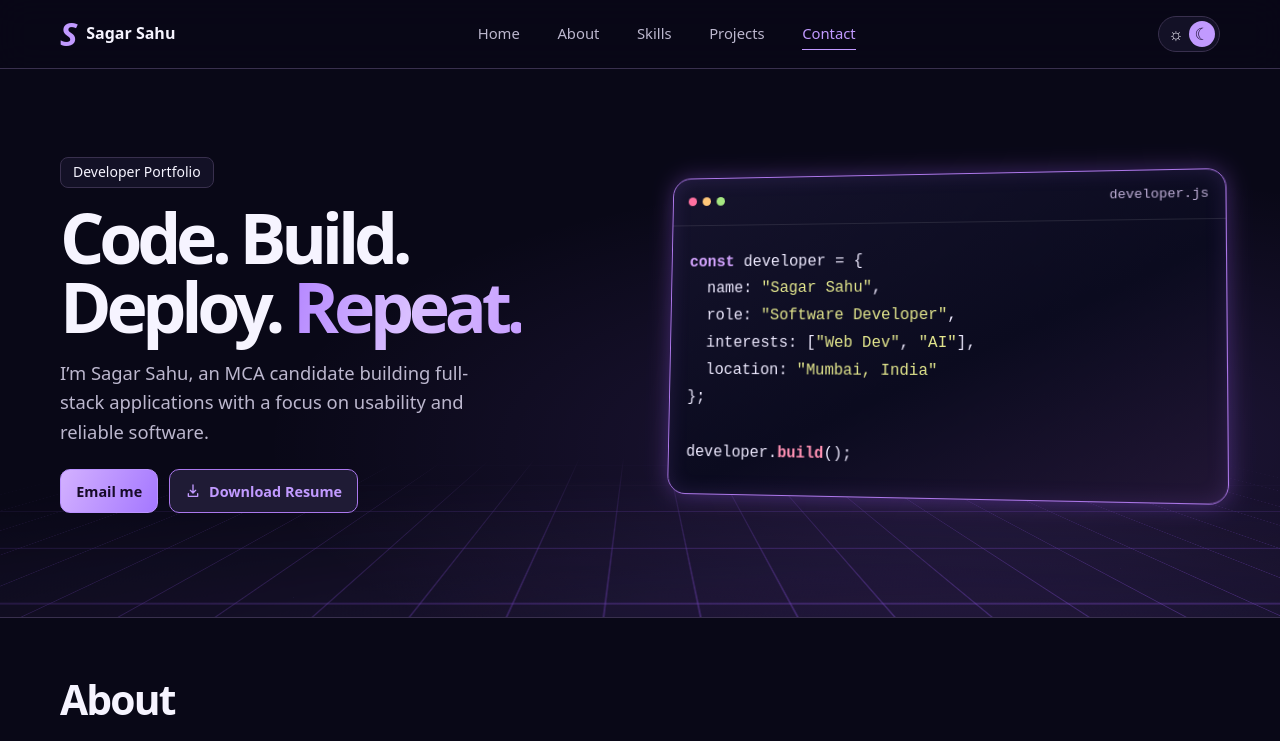
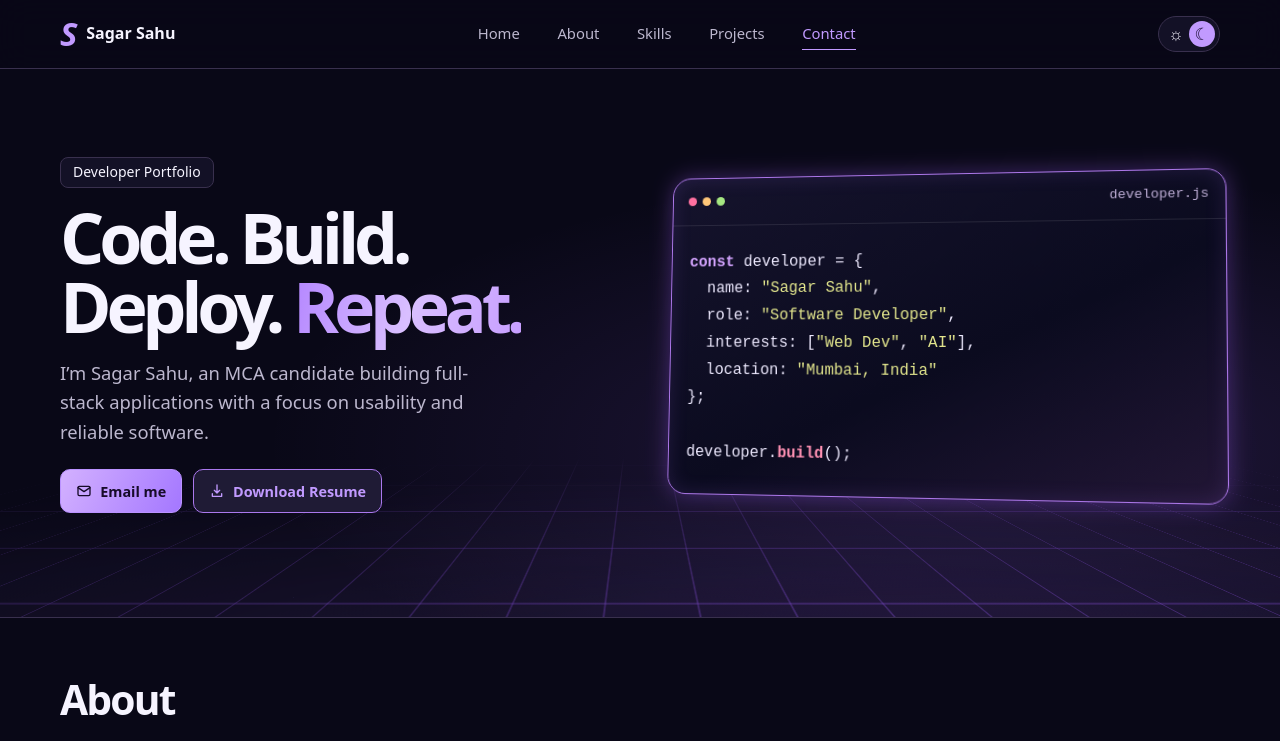
Before and after one commit to Sagar-rolex/sagar-sahu-portfolio, a React (Vite) app: page / in a window 1280 px wide. Shown: the top 741 px of the page. Built offline with nearby package versions, Linux system fonts and the light colour scheme.

Commit message:
Add envelope icon to email button

```diff
--- a/src/Sections.jsx
+++ b/src/Sections.jsx
@@ -23,7 +23,13 @@ export function Hero() {
           <h1 id="hero-title" className="intro" style={{ "--step": "1" }}>Code. Build.<br />Deploy. <em>Repeat.</em></h1>
           <p className="intro" style={{ "--step": "2" }}>I’m Sagar Sahu, an MCA candidate building full-stack applications with a focus on usability and reliable software.</p>
           <div className="flex flex-wrap items-center actions intro" style={{ "--step": "3" }}>
-            <a className="button primary" href={contactLink}>Email me</a>
+            <a className="button primary gap-2" href={contactLink}>
+              <svg className="size-4 shrink-0" viewBox="0 0 24 24" fill="none" stroke="currentColor" strokeWidth="2" strokeLinecap="round" strokeLinejoin="round" aria-hidden="true">
+                <rect x="3" y="5" width="18" height="14" rx="2" />
+                <path d="m3 7 9 6 9-6" />
+              </svg>
+              Email me
+            </a>
             <a className="button resume-download gap-2" href="Sagar_Sahu_Resume.pdf" download="Sagar_Sahu_Resume.pdf">
               <svg className="size-4 shrink-0" viewBox="0 0 24 24" fill="none" stroke="currentColor" strokeWidth="2" strokeLinecap="round" strokeLinejoin="round" aria-hidden="true">
                 <path d="M12 3v12m-4-4 4 4 4-4M5 16v4h14v-4" />
```
